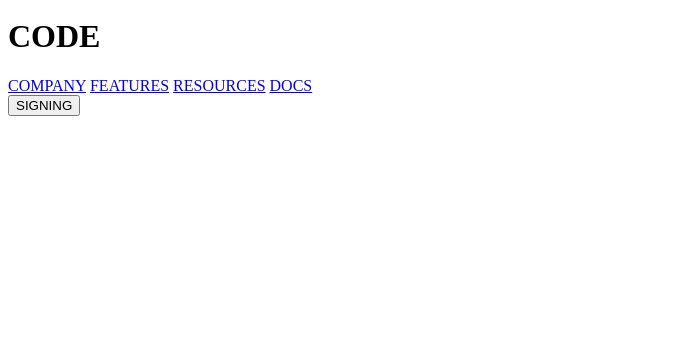
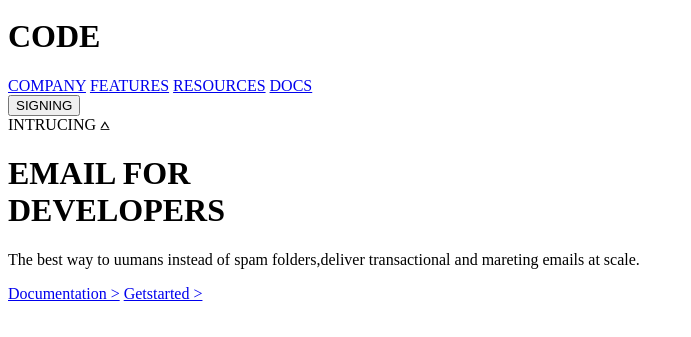
Before and after one commit to rashimarasangi/3Dwebsite, a plain HTML site: page index.html in a window 1280 px wide. Shown: the part 29-366 px from the top of the page, without its empty margins (0-691 px from the left). Drawn offline with Linux system fonts and the light colour scheme.

Commit message:
main section is added

```diff
--- a/index.html
+++ b/index.html
@@ -20,5 +20,23 @@
             </nav>
             <button class="btn-signing">SIGNING</button>
         </header>
+        <main>
+        <div class="content">
+           <div class="tag-box">
+            <div class="tag">INTRUCING &wedbar;</div>
+           </div>
+           <h1>EMAIL FOR<br>DEVELOPERS</h1>
+
+           <P class="description">
+            The best way to uumans instead of spam
+            folders,deliver transactional and mareting emails at scale.
+           </P>
+           <div class="buttons">
+            <a href="#" class="btn-get-started">Documentation &gt;</a>
+            <a href="#" class="btn-signing-main">Getstarted &gt;</a>
+           </div>
+        </div>
+    </main>
+    </div>
 </body>
 </html>
```
